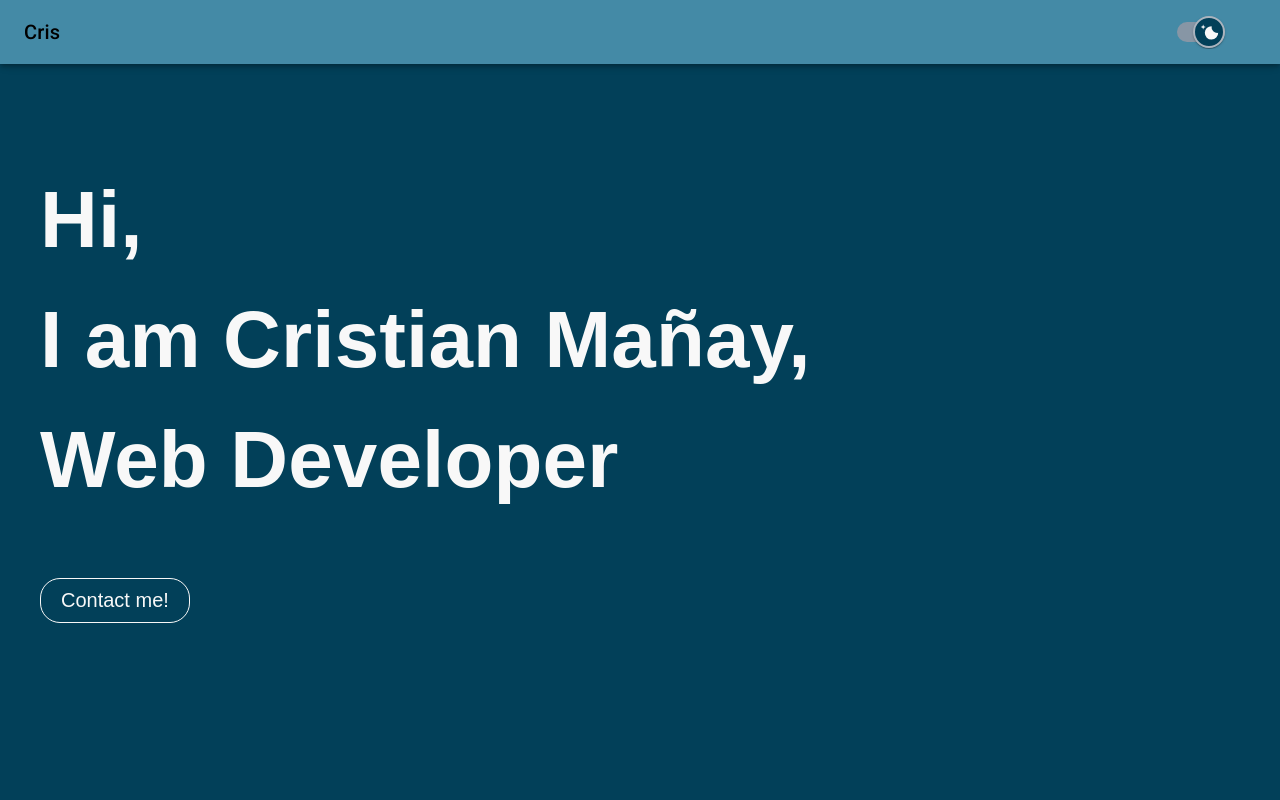
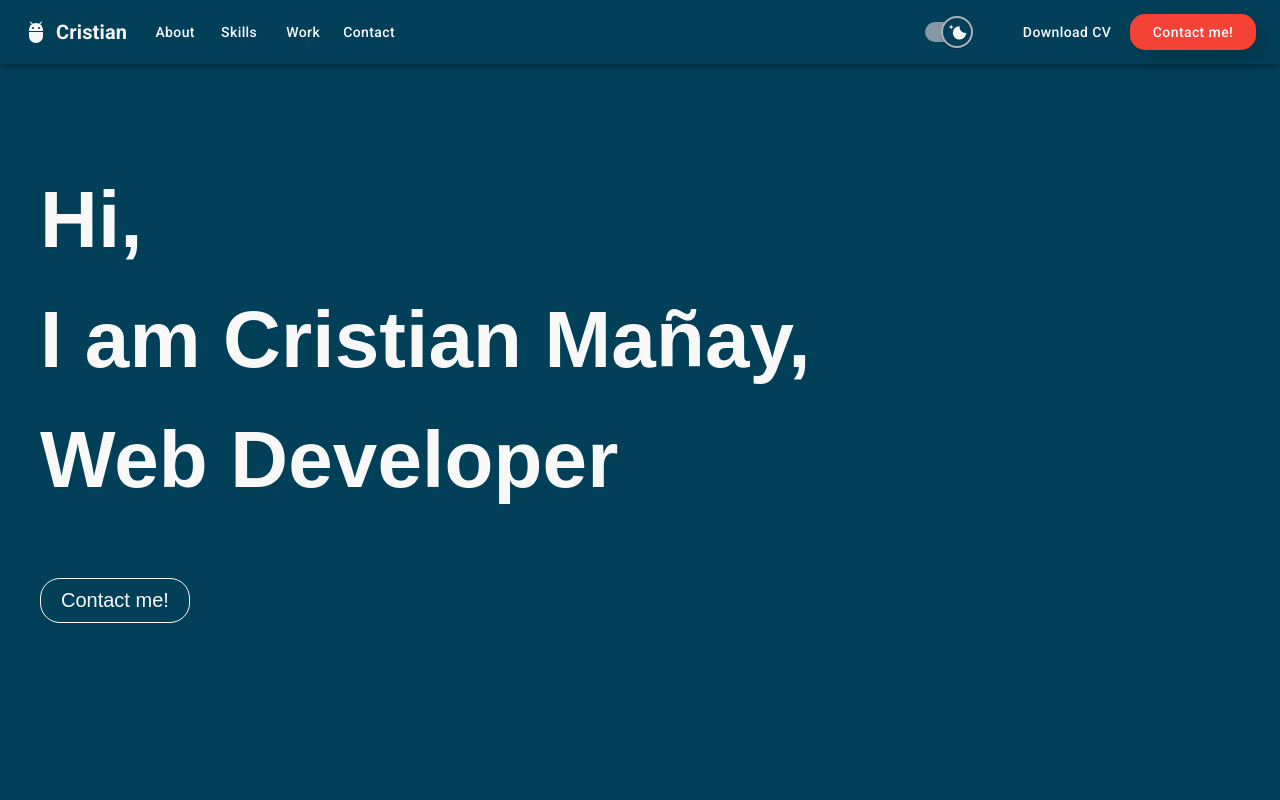
Before and after one commit to MCris29/portfolio, a Next.js app: page / in a window 1280 px wide. Shown: the top 800 px of the page. Built offline with nearby package versions, Linux system fonts and the light colour scheme.

Commit message:
Navigation bar

```diff
--- a/src/components/About.tsx
+++ b/src/components/About.tsx
@@ -6,7 +6,7 @@ const About = () => {
   const customTheme = useTheme();
 
   return (
-    <div className={styles.about}>
+    <div className={styles.about} id="about-me">
       <div>
         <h1>About me</h1>
       </div>
--- a/src/components/Contact.tsx
+++ b/src/components/Contact.tsx
@@ -100,7 +100,7 @@ const Contact = () => {
   });
 
   return (
-    <div className={styles.contact}>
+    <div id="contact-me" className={styles.contact}>
       <div className={styles.form}>
         <h1>Contact</h1>
         <form id="contact-form" noValidate onSubmit={handleSubmit(onSubmit)}>
--- a/src/components/Navigation.tsx
+++ b/src/components/Navigation.tsx
@@ -1,19 +1,111 @@
-import { FC } from "react";
+import react, { FC, useState } from "react";
+import Link from "next/link";
 
-import { PaletteMode, useTheme } from "@mui/material";
-import { AppBar, Toolbar, Typography } from "@mui/material";
+import { Divider, PaletteMode, useTheme } from "@mui/material";
+import { AppBar, Toolbar, Typography, Button, Box } from "@mui/material";
 import SwitchMode from "@/components/switchMode";
+import AdbIcon from "@mui/icons-material/Adb";
 
 import styles from "@/styles/Navigation.module.scss";
 import Cover from "@/components/Cover";
+
+import MenuIcon from "@mui/icons-material/Menu";
+import IconButton from "@mui/material/IconButton";
+
+import Drawer from "@mui/material/Drawer";
+import List from "@mui/material/List";
+import ListItem from "@mui/material/ListItem";
+import ListItemButton from "@mui/material/ListItemButton";
+import ListItemIcon from "@mui/material/ListItemIcon";
+import ListItemText from "@mui/material/ListItemText";
+
+import InfoOutlinedIcon from "@mui/icons-material/InfoOutlined";
+import WorkOutlinedIcon from "@mui/icons-material/WorkOutlined";
+import ContactPageOutlinedIcon from "@mui/icons-material/ContactPageOutlined";
+import BuildOutlinedIcon from "@mui/icons-material/BuildOutlined";
+import DownloadForOfflineOutlinedIcon from "@mui/icons-material/DownloadForOfflineOutlined";
 
 interface Props {
   mode?: PaletteMode;
   onChange?: () => void;
 }
 
+type Anchor = "top" | "left" | "bottom" | "right";
+
+const pages = [
+  { text: "About", icon: <InfoOutlinedIcon />, link: "/#about-me" },
+  { text: "Skills", icon: <BuildOutlinedIcon />, link: "/#skills" },
+  { text: "Work", icon: <WorkOutlinedIcon />, link: "/#projects" },
+  { text: "Contact", icon: <ContactPageOutlinedIcon />, link: "/#contact-me" },
+];
+
 const Navigation: FC<Props> = ({ mode, onChange }) => {
   const customTheme = useTheme();
+
+  const [state, setState] = useState({
+    top: false,
+    left: false,
+    bottom: false,
+    right: false,
+  });
+
+  const toggleDrawer = (anchor: Anchor, open: boolean) => (
+    event: React.KeyboardEvent | React.MouseEvent
+  ) => {
+    if (
+      event.type === "keydown" &&
+      ((event as React.KeyboardEvent).key === "Tab" ||
+        (event as React.KeyboardEvent).key === "Shift")
+    ) {
+      return;
+    }
+
+    setState({ ...state, [anchor]: open });
+  };
+
+  const list = (anchor: Anchor) => (
+    <Box
+      sx={{ width: anchor === "top" || anchor === "bottom" ? "auto" : 250 }}
+      role="presentation"
+      onClick={toggleDrawer(anchor, false)}
+      onKeyDown={toggleDrawer(anchor, false)}
+    >
+      <List>
+        {pages.map((item, key) => (
+          <ListItem key={key} disablePadding>
+            <Link href={item.link}>
+              <ListItemButton>
+                <ListItemIcon>{item.icon}</ListItemIcon>
+                <ListItemText primary={item.text} />
+              </ListItemButton>
+            </Link>
+          </ListItem>
+        ))}
+
+        <Divider sx={{ mr: 2, ml: 2 }} />
+
+        <ListItem disablePadding>
+          <ListItemButton>
+            <ListItemIcon>
+              <DownloadForOfflineOutlinedIcon />
+            </ListItemIcon>
+            <ListItemText
+              primary={
+                <a
+                  href={"/cv.pdf"}
+                  target="_blank"
+                  rel="noopener noreferrer"
+                  download="cv_Cristian_Mañay.pdf"
+                >
+                  Download CV
+                </a>
+              }
+            />
+          </ListItemButton>
+        </ListItem>
+      </List>
+    </Box>
+  );
 
   return (
     <div
@@ -26,13 +118,117 @@ const Navigation: FC<Props> = ({ mode, onChange }) => {
       <AppBar
         className={styles.navigation}
         position="fixed"
-        // color="transparent"
+        color="transparent"
       >
         <Toolbar>
-          <Typography variant="h6" component="div" sx={{ flexGrow: 1 }}>
-            Cris
+          <AdbIcon sx={{ display: { xs: "none", md: "flex" }, mr: 1 }} />
+          <Typography
+            variant="h6"
+            noWrap
+            component="a"
+            href="/"
+            sx={{
+              mr: 2,
+              display: { xs: "none", md: "flex" },
+              fontWeight: 700,
+              color: "inherit",
+              textDecoration: "none",
+            }}
+          >
+            Cristian
           </Typography>
-          <SwitchMode mode={mode} onChange={onChange} />
+
+          <Box
+            sx={{
+              flexGrow: 1,
+              display: { xs: "flex", md: "none" },
+              alignItems: "center",
+            }}
+          >
+            <AdbIcon sx={{ mr: 1 }} />
+            <Typography
+              variant="h5"
+              noWrap
+              component="a"
+              href=""
+              sx={{
+                mr: 2,
+                flexGrow: 1,
+                fontWeight: 700,
+                color: "inherit",
+                textDecoration: "none",
+              }}
+            >
+              Cristian
+            </Typography>
+          </Box>
+          <Box sx={{ flexGrow: 1, display: { xs: "flex", md: "none" } }}>
+            <SwitchMode mode={mode} onChange={onChange} />
+          </Box>
+
+          <Box sx={{ flexGrow: 1, display: { xs: "none", md: "flex" } }}>
+            {pages.map((page, key) => (
+              <Link key={key} href={page.link}>
+                <Button
+                  onClick={toggleDrawer("bottom", false)}
+                  sx={{
+                    color: mode == "dark" ? "#F8F8FF" : "#2A2A2A",
+                    display: "block",
+                    textTransform: "none",
+                  }}
+                >
+                  {page.text}
+                </Button>
+              </Link>
+            ))}
+          </Box>
+
+          <Box sx={{ flexGrow: 0, display: { xs: "flex", md: "none" } }}>
+            <IconButton
+              size="large"
+              aria-label="account of current user"
+              aria-controls="menu-appbar"
+              aria-haspopup="true"
+              onClick={toggleDrawer("bottom", true)}
+              color="inherit"
+            >
+              <MenuIcon />
+            </IconButton>
+
+            <Drawer
+              anchor={"bottom"}
+              open={state["bottom"]}
+              onClose={toggleDrawer("bottom", false)}
+            >
+              {list("bottom")}
+            </Drawer>
+          </Box>
+
+          <Box
+            sx={{
+              flexGrow: 0,
+              display: { xs: "none", md: "flex" },
+              alignItems: "center",
+            }}
+          >
+            <SwitchMode mode={mode} onChange={onChange} />
+            <Button
+              className={styles.button_1}
+              style={{ color: mode == "dark" ? "#F8F8FF" : "#2A2A2A" }}
+            >
+              <a
+                href={"/cv.pdf"}
+                target="_blank"
+                rel="noopener noreferrer"
+                download="cv_Cristian_Mañay.pdf"
+              >
+                Download CV
+              </a>
+            </Button>
+            <Link href={"mailto:crismax0629@gmail.com"}>
+              <Button className={styles.button_2}>Contact me!</Button>
+            </Link>
+          </Box>
         </Toolbar>
       </AppBar>
       <Cover />
--- a/src/components/Projects.tsx
+++ b/src/components/Projects.tsx
@@ -43,7 +43,7 @@ const Projects = () => {
   ];
 
   return (
-    <div className={styles.projects}>
+    <div id="projects" className={styles.projects}>
       <div className={styles.title}>
         <h1>My recent work</h1>
       </div>
--- a/src/components/Skills.tsx
+++ b/src/components/Skills.tsx
@@ -663,6 +663,7 @@ const Skills = () => {
 
   return (
     <div
+      id="skills"
       className={styles.skills}
       style={{ backgroundColor: mode == "dark" ? "#353535" : "#EBEBEB" }}
     >
--- a/src/pages/_document.tsx
+++ b/src/pages/_document.tsx
@@ -55,6 +55,7 @@ class MyDocument extends Document {
             rel="stylesheet"
             href="https://fonts.googleapis.com/icon?family=Material+Icons"
           />
+          <style>{"html{scroll-behavior: smooth}"}</style>
         </Head>
         <body>
           <Main />
--- a/src/pages/index.tsx
+++ b/src/pages/index.tsx
@@ -5,7 +5,6 @@ import Skills from '@/components/Skills';
 import Projects from '@/components/Projects';
 import Contact from '@/components/Contact';
 import Footer from '@/components/Footer';
-
 
 const Home: NextPage = () => {
   return (
--- a/src/styles/Home.module.scss
+++ b/src/styles/Home.module.scss
@@ -37,14 +37,14 @@ $shadow: 8px 8px 24px rgba(0, 0, 0, 0.2);
   button {
     color: white;
     text-transform: none;
-    background-color: #F44336;
+    background-color: #f44336;
     justify-self: center;
     border-radius: $border_radius_button;
     width: 9em;
     box-shadow: $shadow;
 
     &:hover {
-      background-color: #8C0303;
+      background-color: #8c0303;
     }
   }
 }
--- a/src/styles/Navigation.module.scss
+++ b/src/styles/Navigation.module.scss
@@ -1,6 +1,31 @@
+$border_radius_button: 15px;
+$shadow: 8px 8px 24px rgba(0, 0, 0, 0.2);
+
 .navigation {
   background: transparent;
   box-shadow: none;
+
+  .button_1 {
+    text-transform: none;
+    justify-self: center;
+    width: 9em;
+    height: fit-content;
+  }
+
+  .button_2 {
+    color: #f8f8ff;
+    text-transform: none;
+    background-color: #f44336;
+    justify-self: center;
+    border-radius: $border_radius_button;
+    width: 9em;
+    box-shadow: $shadow;
+    height: fit-content;
+
+    &:hover {
+      background-color: #8c0303;
+    }
+  }
 }
 
 .container {
```
